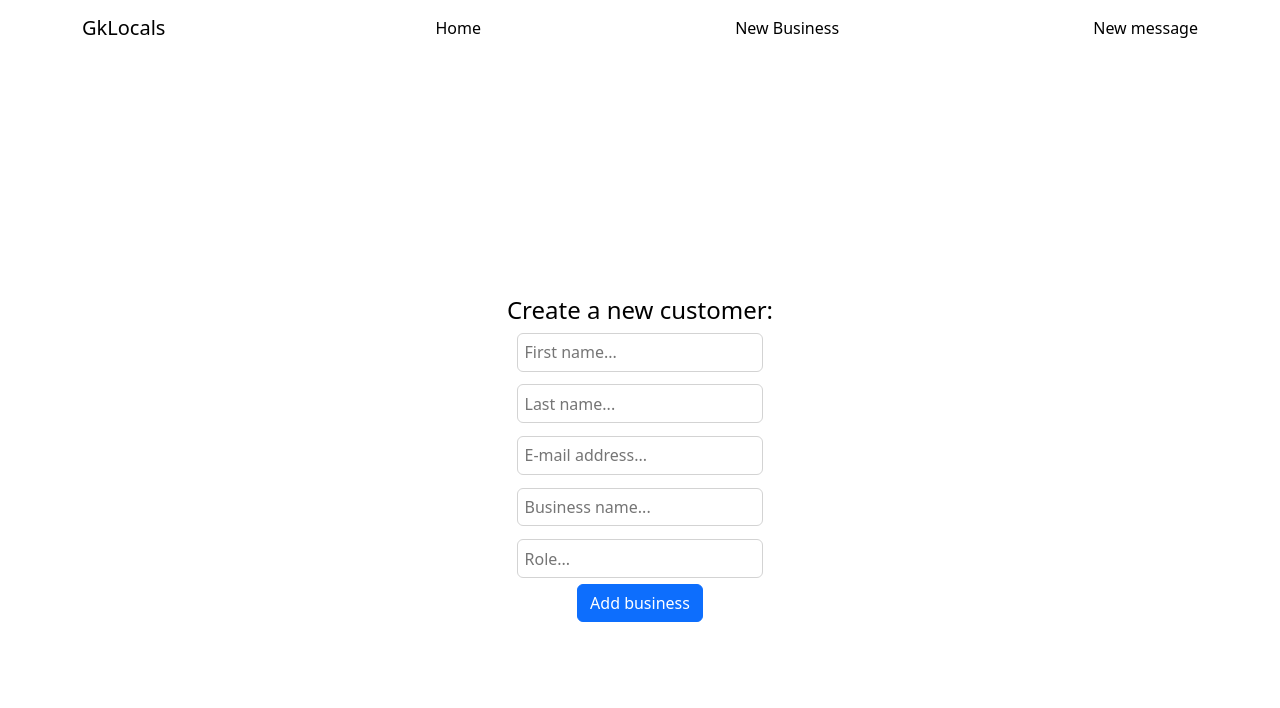
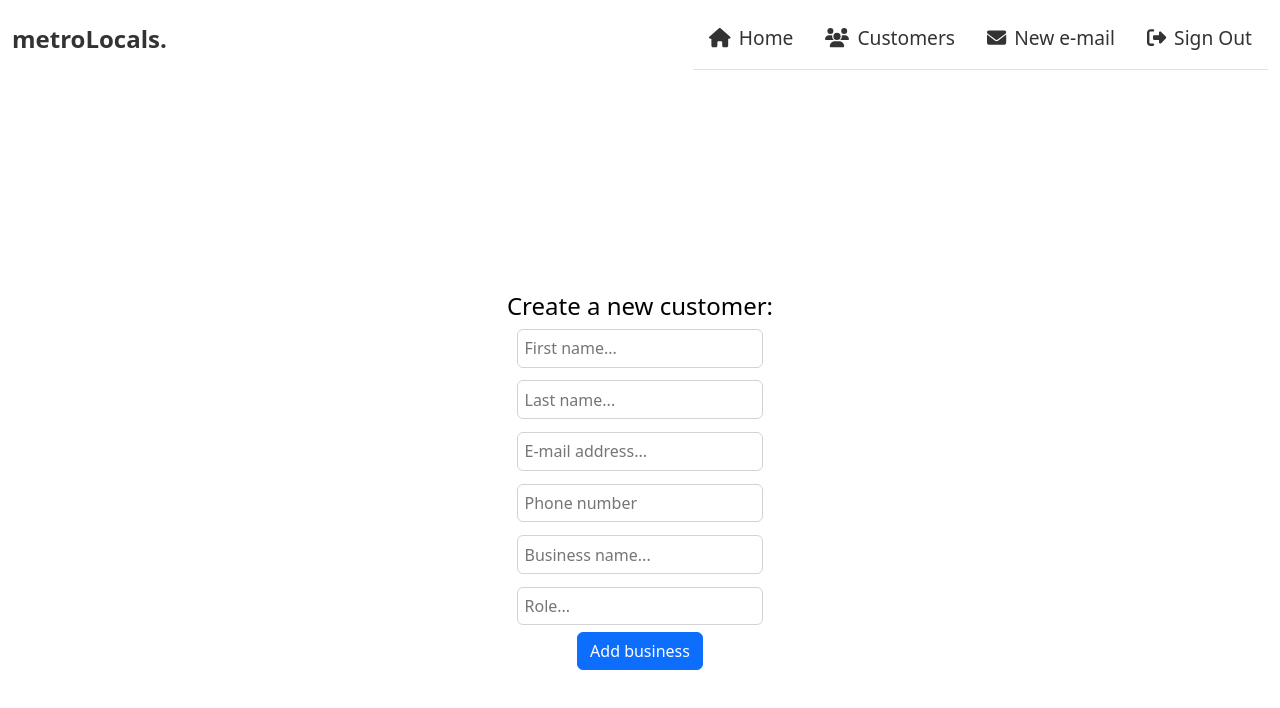
Before and after one commit to phildehovre/vite-gk-locals, a React (Vite) app: page /new/business in a window 1280 px wide. Shown: the top 708 px of the page. Built offline with nearby package versions, Linux system fonts and the light colour scheme; no server answers.

Commit message:
Boostrapped Nav + Filters now working

```diff
--- a/src/App.tsx
+++ b/src/App.tsx
@@ -13,6 +13,7 @@ import { useAuthState } from 'react-firebase-hooks/auth'
 import LoginPage from './Pages/LoginPage'
 import 'bootstrap/dist/css/bootstrap.min.css';
 import SearchPage from './Pages/SearchPage'
+import NavbarGPT from './components/NavBarGPT'
 
 
 function App() {
@@ -21,7 +22,8 @@ function App() {
   return (
     <div className="App">
       <Router>
-        <Navbar />
+        {/* <Navbar /> */}
+        <NavbarGPT />
         <Routes>
           <Route path="/" element={<HomePage />} />
           <Route path="/new/business" element={<CreateCustomer />} />
--- a/src/components/CreateCustomer.tsx
+++ b/src/components/CreateCustomer.tsx
@@ -21,6 +21,7 @@ const schema = yup.object().shape({
     email: yup.string().email().required('A last name is required'),
     businessName: yup.string().required('A business name is required'),
     role: yup.string().required('A role is required'),
+    phone: yup.string().required('A phone number is required'),
 })
 
 // 'id': uuidv4().toString().split('-').join('')
@@ -104,7 +105,21 @@ function CreateCustomer() {
                         className='form-input'>
                     </input>
                 </div>
-
+                <div className='form-input-ctn'>
+                    <label>
+                        {errors?.phone &&
+                            <p className='form-error-msg'>Must enter a phone number</p>
+                        }
+                    </label>
+                    <input
+                        {...register('phone')}
+                        name='phone'
+                        className='form-input'
+                        type='text'
+                        placeholder='Phone number'
+                    >
+                    </input>
+                </div>
                 <div className='form-input-ctn'>
                     <label>
                         {errors?.businessName &&
@@ -135,6 +150,7 @@ function CreateCustomer() {
                     >
                     </input>
                 </div>
+
                 <Button type='submit'>
                     {addBusiness.isLoading ? <Spinner /> : 'Add business'}
                 </Button>
--- a/src/components/EmailSender.tsx
+++ b/src/components/EmailSender.tsx
@@ -1,12 +1,14 @@
-import { faCircleCheck } from '@fortawesome/free-solid-svg-icons';
+import { faCheckCircle, faCircleCheck, faTimesCircle } from '@fortawesome/free-solid-svg-icons';
 import { FontAwesomeIcon } from '@fortawesome/react-fontawesome';
 import React, { SetStateAction, useState } from 'react';
 import { Button, Spinner } from 'react-bootstrap';
+import Modal from './Modal';
 
 
 function EmailSender(props: { customers: any, content: string, subject: string, onSend: () => void }) {
     const [response, setResponse] = useState<any>('');
     const [isLoading, setIsLoading] = useState<boolean>(false);
+    const [showModal, setShowModal] = useState<boolean>(false);
 
     const { subject, content, onSend } = props
 
@@ -59,12 +61,27 @@ function EmailSender(props: { customers: any, content: string, subject: string,
             }
         }
     }
-    console.log(response)
+
+
+    const handleModalConfirmSend = () => {
+        sendEmail(subject, content)
+        setShowModal(false)
+    }
     return (
         <div>
-            <Button onClick={() => sendEmail(subject, content)}>
+            <Button onClick={() => setShowModal(true)}>
                 {isLoading ? <Spinner /> : 'Send Emails'}
             </Button>
+            <Modal
+                title="Confirm Action"
+                message="Are you sure you want to perform this action?"
+                confirmIcon={faCheckCircle}
+                cancelIcon={faTimesCircle}
+                onConfirm={handleModalConfirmSend}
+                onCancel={() => setShowModal(false)}
+                show={showModal}
+                onHide={() => setShowModal(false)}
+            />
         </div>
     );
 }
--- /dev/null
+++ b/src/components/Modal.scss
@@ -0,0 +1,37 @@
+.modal-backdrop {
+    background-color: rgba(0, 0, 0, 0.5) !important;
+}
+
+.modal-header {
+    background-color: #343a40;
+    color: white;
+}
+
+.modal-footer {
+    background-color: #f7f7f7;
+    border-top: 1px solid #e4e4e4;
+}
+
+.btn-primary {
+    background-color: #007bff;
+    border-color: #007bff;
+}
+
+.btn-primary:hover {
+    background-color: #0069d9;
+    border-color: #0062cc;
+}
+
+.btn-secondary {
+    background-color: #6c757d;
+    border-color: #6c757d;
+}
+
+.btn-secondary:hover {
+    background-color: #5a6268;
+    border-color: #545b62;
+}
+
+.font-awesome-icon {
+    font-size: 1.2rem;
+}
--- /dev/null
+++ b/src/components/Modal.tsx
@@ -0,0 +1,51 @@
+import React from "react";
+import { Modal, Button } from "react-bootstrap";
+import { FontAwesomeIcon } from "@fortawesome/react-fontawesome";
+import { IconDefinition } from "@fortawesome/free-solid-svg-icons";
+
+interface ConfirmModalProps {
+    title: string;
+    message: string;
+    confirmIcon?: IconDefinition;
+    cancelIcon?: IconDefinition;
+    confirmText?: string;
+    cancelText?: string;
+    onConfirm: () => void;
+    onCancel: () => void;
+    show: boolean;
+    onHide: () => void;
+}
+
+const ConfirmModal: React.FC<ConfirmModalProps> = ({
+    title,
+    message,
+    confirmIcon = null,
+    cancelIcon = null,
+    confirmText = "Confirm",
+    cancelText = "Cancel",
+    onConfirm,
+    onCancel,
+    show,
+    onHide,
+}) => {
+    return (
+        <Modal show={show} onHide={onHide}>
+            <Modal.Header closeButton>
+                <Modal.Title>{title}</Modal.Title>
+            </Modal.Header>
+            <Modal.Body>{message}</Modal.Body>
+            <Modal.Footer>
+                <Button variant="secondary" onClick={onCancel}>
+                    {cancelIcon && <FontAwesomeIcon icon={cancelIcon} className="mr-2" />}
+                    {cancelText}
+                </Button>
+                <Button variant="primary" onClick={onConfirm}>
+                    {confirmIcon && <FontAwesomeIcon icon={confirmIcon} className="mr-2" />}
+                    {confirmText}
+                </Button>
+            </Modal.Footer>
+        </Modal>
+    );
+};
+
+export default ConfirmModal;
--- /dev/null
+++ b/src/components/NavBarGPT.scss
@@ -0,0 +1,100 @@
+.navbar {
+    background-color: #fff;
+    box-shadow: none !important;
+    z-index: 999;
+
+    .navbar-brand {
+        color: #333;
+        font-size: 1.5rem;
+        font-weight: 700;
+
+        &:hover,
+        &:focus {
+            color: #333;
+        }
+    }
+
+    .navbar-nav {
+        .nav-link {
+            color: #333;
+            font-size: 1.2rem;
+            font-weight: 500;
+            padding: 1rem;
+
+            &:hover,
+            &:focus {
+                color: #333;
+            }
+
+            &.active {
+                color: #007bff;
+                border-bottom: 2px solid #007bff;
+            }
+        }
+    }
+
+    .navbar-toggler {
+        border: none;
+        color: #333;
+        font-size: 1.5rem;
+
+        &:hover,
+        &:focus {
+            color: #333;
+        }
+    }
+
+    .navbar-collapse {
+        background-color: #fff;
+
+        .nav-item {
+            border-bottom: 1px solid #dee2e6;
+        }
+
+        .nav-link {
+            color: #333;
+            font-size: 1.2rem;
+            font-weight: 500;
+            padding: 1rem;
+
+            &:hover,
+            &:focus {
+                color: #333;
+            }
+
+            &.active {
+                color: #007bff;
+                border-bottom: 2px solid #007bff;
+            }
+        }
+    }
+}
+
+@media (max-width: 991.98px) {
+    .navbar-nav .nav-item {
+        text-align: center;
+        width: 100%;
+        margin: 0.5rem 0;
+    }
+
+    .navbar-collapse {
+        background-color: #fff;
+    }
+
+    .navbar-toggler {
+        border: none;
+        color: #333;
+        font-size: 1.5rem;
+
+        &:hover,
+        &:focus {
+            color: #333;
+        }
+    }
+}
+
+@media (max-width: 767.98px) {
+    .navbar-brand {
+        margin-right: 0;
+    }
+}
--- /dev/null
+++ b/src/components/NavBarGPT.tsx
@@ -0,0 +1,88 @@
+import React, { useState } from 'react';
+import { Link, useNavigate } from 'react-router-dom';
+import { FontAwesomeIcon } from '@fortawesome/react-fontawesome';
+import { faBars, faHome, faEnvelope, faUsers, faSignOutAlt } from '@fortawesome/free-solid-svg-icons';
+import './NavbarGPT.scss';
+import { useSignOut } from 'react-firebase-hooks/auth';
+import { getAuth } from 'firebase/auth';
+
+const NavbarGPT: React.FC = () => {
+    const [isOpen, setIsOpen] = useState(false);
+
+    const toggleNav = () => {
+        setIsOpen(!isOpen);
+    };
+
+    const navigate = useNavigate()
+
+    const auth = getAuth()
+    const [signOut, isLoading, error] = useSignOut(auth)
+
+    const handleSignOut = () => {
+        signOut()
+            .then(() => {
+                setIsOpen(false)
+                navigate('/')
+            })
+            .catch((error) => console.log('Error signing out:', error));
+    }
+
+    return (
+        <nav className="navbar navbar-expand-lg navbar-light">
+            <div className="container-fluid">
+                <Link className="navbar-brand" to="/">
+                    metroLocals.
+                </Link>
+                <button
+                    className="navbar-toggler"
+                    type="button"
+                    onClick={toggleNav}
+                >
+                    <FontAwesomeIcon icon={faBars} />
+                </button>
+                <div className={`collapse navbar-collapse ${isOpen ? 'show' : ''}`}>
+                    <ul className="navbar-nav ms-auto mb-2 mb-lg-0">
+                        <li className="nav-item">
+                            <Link
+                                className="nav-link"
+                                to="/"
+                                onClick={() => setIsOpen(false)}
+                            >
+                                <FontAwesomeIcon icon={faHome} />
+                                <span className="ms-2 d-none d-lg-inline">Home</span>
+                            </Link>
+                        </li>
+                        <li className="nav-item">
+                            <Link
+                                className="nav-link"
+                                to="/new/business"
+                                onClick={() => setIsOpen(false)}
+                            >
+                                <FontAwesomeIcon icon={faUsers} />
+                                <span className="ms-2 d-none d-lg-inline">Customers</span>
+                            </Link>
+                        </li>
+                        <li className="nav-item">
+                            <Link
+                                className="nav-link"
+                                to="/new/email"
+                                onClick={() => setIsOpen(false)}
+                            >
+                                <FontAwesomeIcon icon={faEnvelope} />
+                                <span className="ms-2 d-none d-lg-inline">New e-mail</span>
+                            </Link>
+                        </li>
+                        <li className="nav-item">
+                            <Link className="btn btn-link nav-link" to="/" onClick={() => handleSignOut()}>
+                                <FontAwesomeIcon icon={faSignOutAlt} />
+                                <span className="ms-2 d-none d-lg-inline">Sign Out</span>
+                            </Link>
+                        </li>
+                    </ul>
+                </div>
+            </div>
+        </nav>
+    );
+};
+
+export default NavbarGPT;
--- a/src/components/SearchBar.tsx
+++ b/src/components/SearchBar.tsx
@@ -48,7 +48,6 @@ function SearchBar(props: { data?: any[] }) {
     }, [query, selectedFilter])
 
 
-
     return (
         <div className='searchbar-ctn'
             style={{ display: 'flex', flexDirection: 'column', justifyContent: 'flex-start', gap: '1em' }}>
--- a/src/components/SearchFilters.tsx
+++ b/src/components/SearchFilters.tsx
@@ -8,14 +8,19 @@ function SearchFilters() {
     const { selectedFilter, setSelectedFilter } = useContext(SearchContext)
     const [buttonValue, setButtonValue] = useState('name')
 
+
+
     const handleFilterClick = (filterName: string) => {
         setSelectedFilter(filterName)
     }
+
+    console.log(selectedFilter)
 
     const buttons = [
         { label: 'Name', value: 'name' },
         { label: 'Business name', value: 'businessName' },
         { label: 'E-mail', value: 'email' },
+        { label: 'Phone Number', value: 'phone' },
     ]
 
     return (
@@ -29,8 +34,8 @@ function SearchFilters() {
                         variant="outline-primary"
                         name="radio"
                         value={button.value}
-                        checked={buttonValue === button.value}
-                        onChange={(e) => setButtonValue(e.currentTarget.value)}
+                        checked={selectedFilter === button.value}
+                        onChange={(e) => handleFilterClick(e.currentTarget.value)}
                     >{button.label}</ToggleButton>
                 )
             }
```
Also changed, not shown: 1 other file (tests, documents, lock files or other folders).
